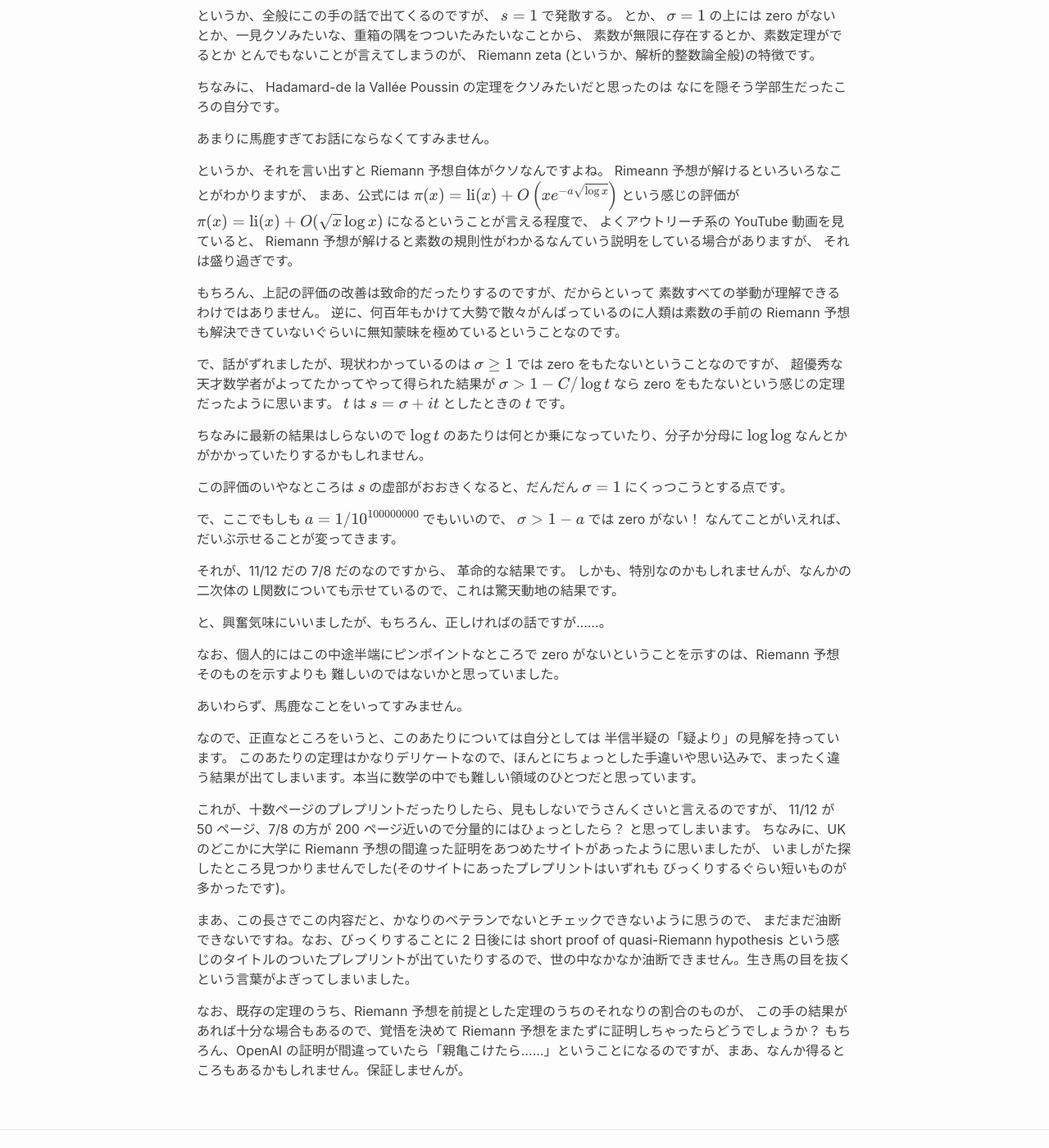
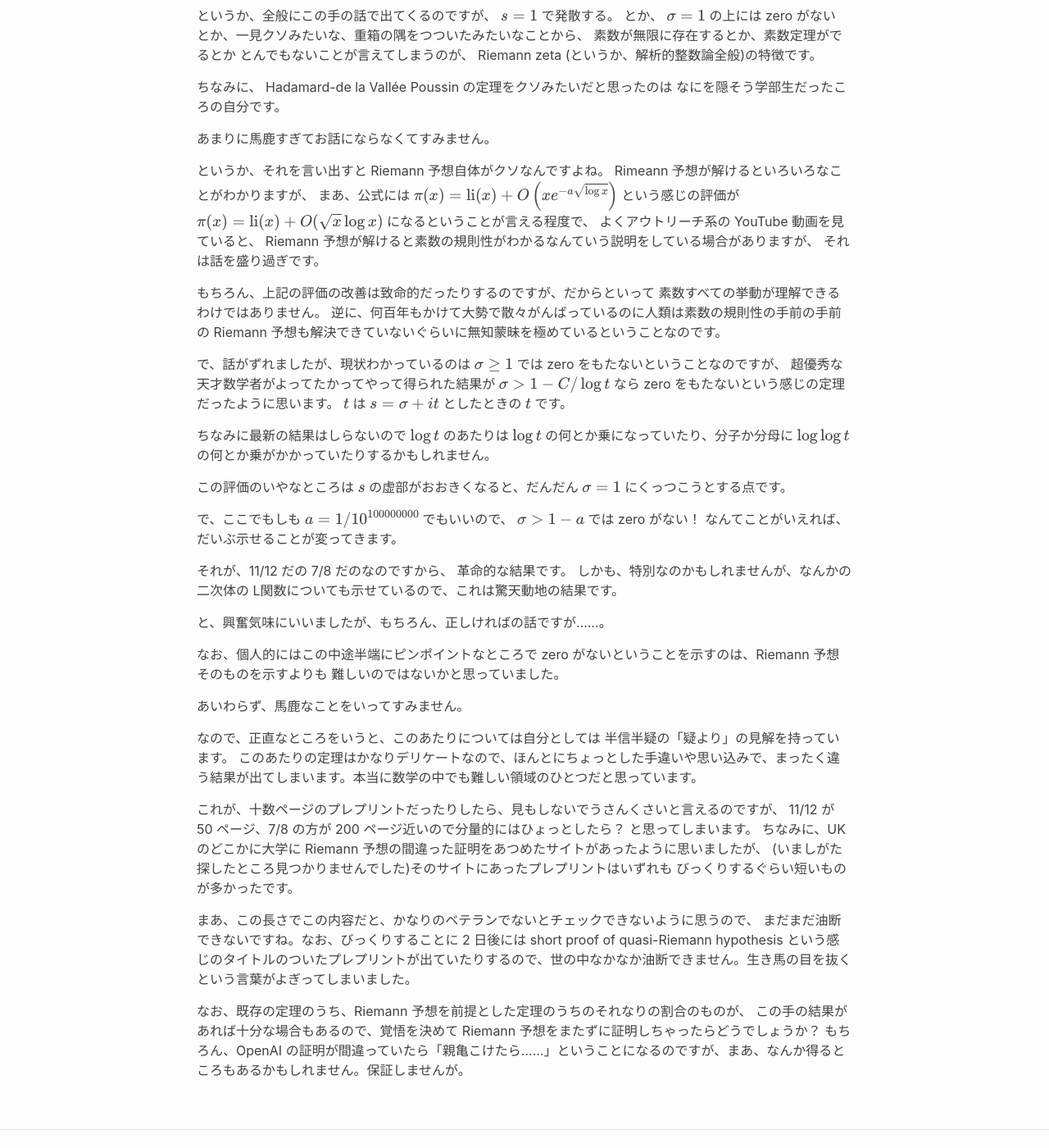
Before and after one commit to eiu2/eiu2.github.com, a Jekyll site: the page built from _posts/2026-10-11-QRH.md, in a window 1280 px wide and 1400 px high, scrolled down 807 px. Shown: the whole window at 82% size. Built offline with Jekyll 4.4.1, drawn with Linux system fonts in a browser that asks for light colours; nearby versions of some CDN libraries; formulas are drawn with MathJax 3.

Commit message:
Update 2026-10-11-QRH.md

```diff
--- a/_posts/2026-10-11-QRH.md
+++ b/_posts/2026-10-11-QRH.md
@@ -81,11 +81,11 @@ $$\pi (x)=\mathrm{li} (x)+O({\sqrt {x}}\log {x})$$
 になるということが言える程度で、
 よくアウトリーチ系の YouTube 動画を見ていると、
 Riemann 予想が解けると素数の規則性がわかるなんていう説明をしている場合がありますが、
-それは盛り過ぎです。
+それは話を盛り過ぎです。
 
 もちろん、上記の評価の改善は致命的だったりするのですが、だからといって
 素数すべての挙動が理解できるわけではありません。
-逆に、何百年もかけて大勢で散々がんばっているのに人類は素数の手前の
+逆に、何百年もかけて大勢で散々がんばっているのに人類は素数の規則性の手前の手前の
 Riemann 予想も解決できていないぐらいに無知蒙昧を極めているということなのです。
 
 で、話がずれましたが、現状わかっているのは
@@ -103,9 +103,11 @@ $t$
 
 ちなみに最新の結果はしらないので
 $\log t$
-のあたりは何とか乗になっていたり、分子か分母に
-$\log\log$
-なんとかがかかっていたりするかもしれません。
+のあたりは
+$\log t$
+の何とか乗になっていたり、分子か分母に
+$\log\log t$
+の何とか乗がかかっていたりするかもしれません。
 
 この評価のいやなところは
 $s$
@@ -142,8 +144,8 @@ zero がないということを示すのは、Riemann 予想そのものを示
 と思ってしまいます。
 ちなみに、UK のどこかに大学に
 Riemann 予想の間違った証明をあつめたサイトがあったように思いましたが、
-いましがた探したところ見つかりませんでした(そのサイトにあったプレプリントはいずれも
-びっくりするぐらい短いものが多かったです)。
+(いましがた探したところ見つかりませんでした)そのサイトにあったプレプリントはいずれも
+びっくりするぐらい短いものが多かったです。
 
 まあ、この長さでこの内容だと、かなりのベテランでないとチェックできないように思うので、
 まだまだ油断できないですね。なお、びっくりすることに 2 日後には short proof of quasi-Riemann hypothesis という感じのタイトルのついたプレプリントが出ていたりするので、世の中なかなか油断できません。生き馬の目を抜くという言葉がよぎってしまいました。
```
